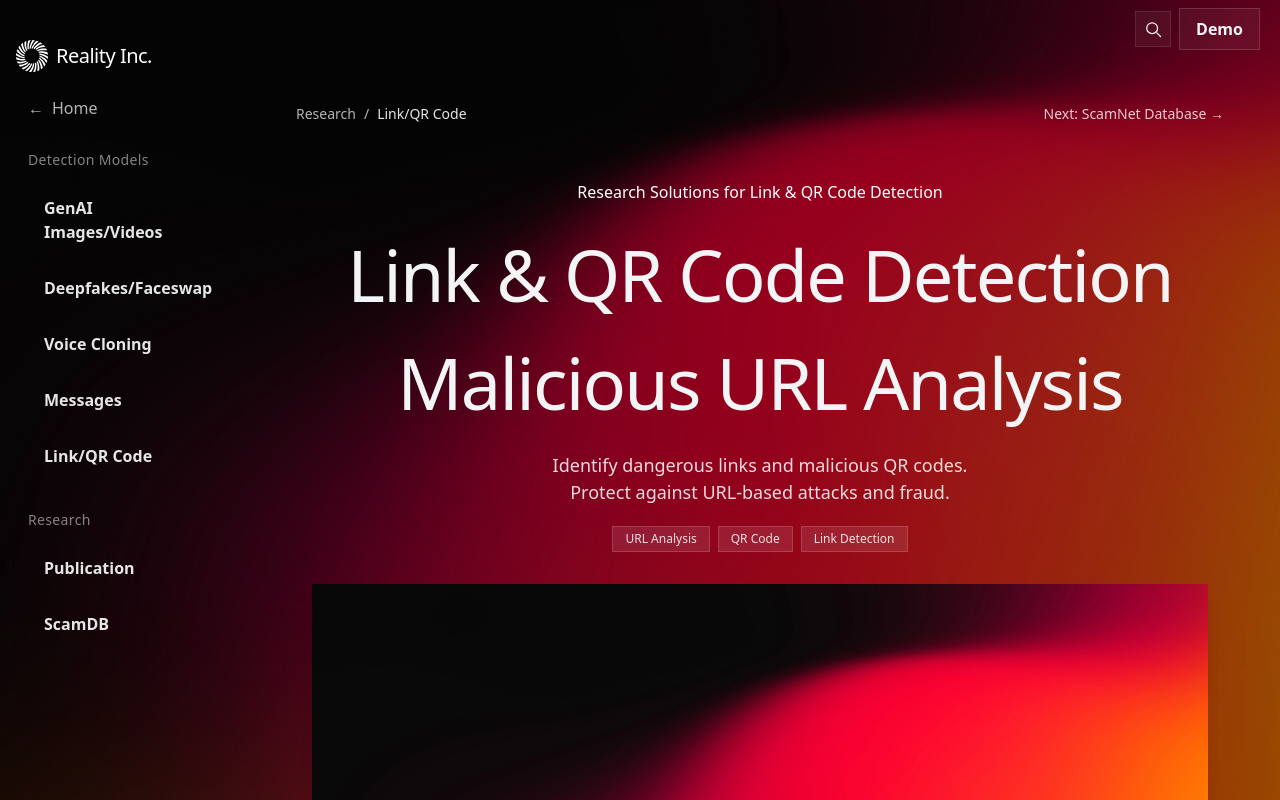
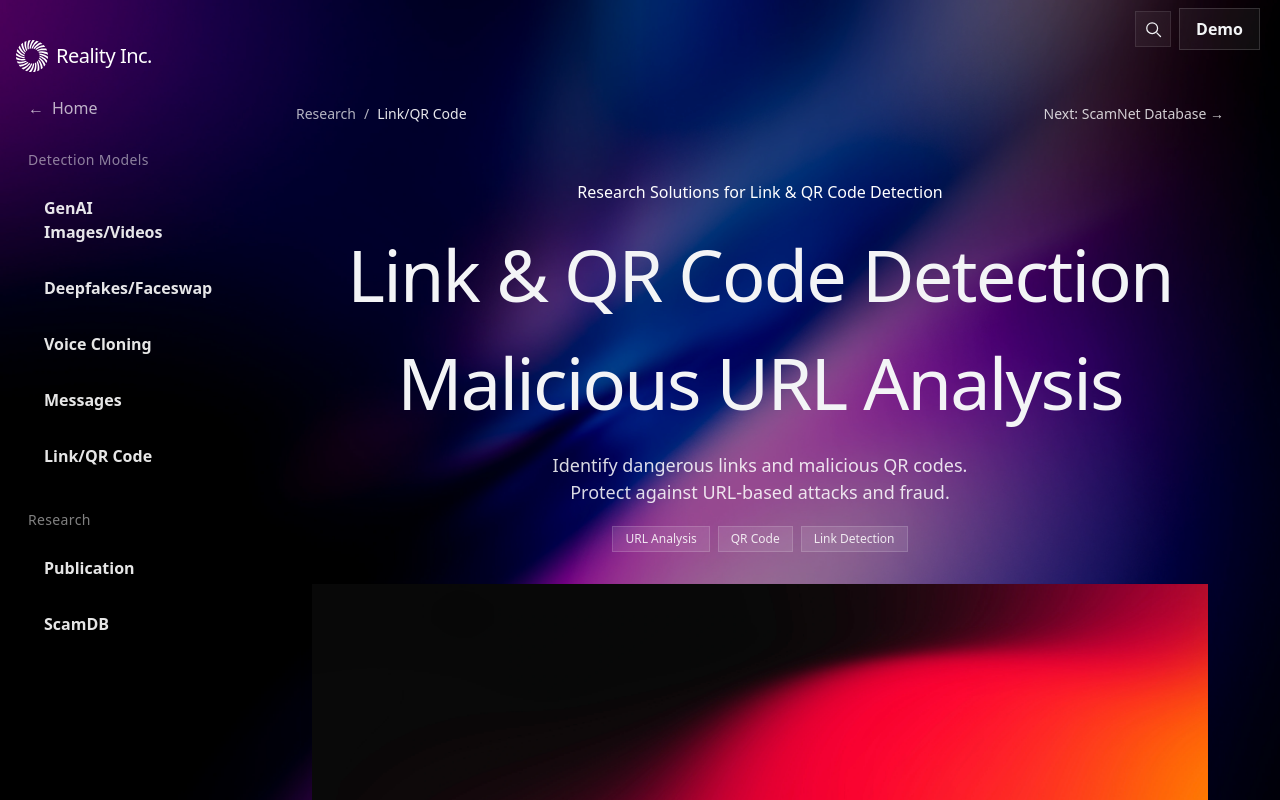
Before and after one commit to aptxaptx/scamai-landing, a Next.js app: page /research/link-qr-code in a window 1280 px wide. Shown: the top 800 px of the page. Built offline with nearby package versions, Linux system fonts and the light colour scheme.

Commit message:
Update background image on LinkQRCodePage to enhance visual consistency

```diff
--- a/src/app/research/link-qr-code/page.tsx
+++ b/src/app/research/link-qr-code/page.tsx
@@ -77,7 +77,7 @@ const linkQRCodePageData: ProductPageProps = {
     description: "Protect your research with advanced URL and QR code threat detection capabilities.",
     primary: { text: "Schedule a Demo", href: "https://cal.com/scamai/25min?overlayCalendar=true" },
   },
-  backgroundImage: "/link.webp",
+  backgroundImage: "/fakenews.webp",
 };
 
 export default function LinkQRCodePage() {
```
